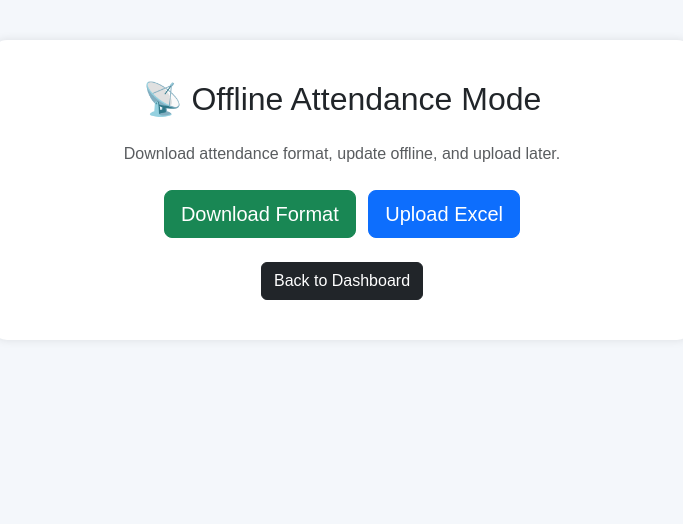
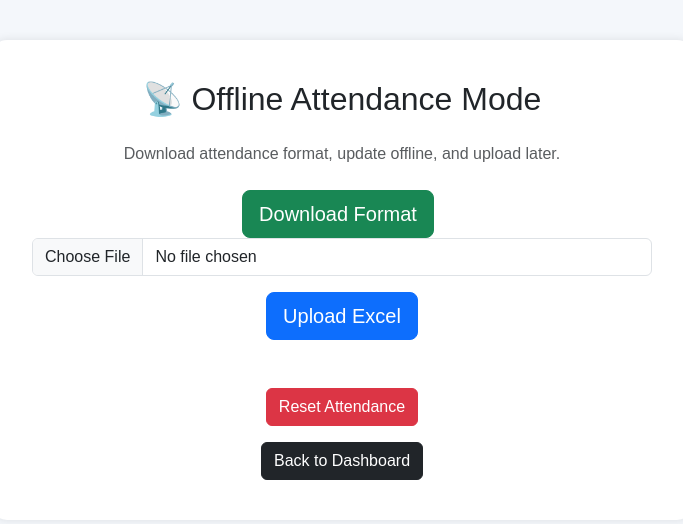
Before and after one commit to og-ankur/attendance-system, a Flask app: page /offline in a window 1280 px wide. Shown: the top 524 px of the page, without its empty margins (298-981 px from the left). Run offline with Flask 3, Linux system fonts and the light colour scheme.

Commit message:
Add file upload form and reset attendance button
Added a form for uploading Excel files and a button to reset attendance.

```diff
--- a/templates/offline.html
+++ b/templates/offline.html
@@ -51,13 +51,36 @@ Download Format
 
 </a>
 
-<button class="btn btn-primary btn-lg">
+<form
+action="/upload"
+method="post"
+enctype="multipart/form-data">
+
+<input
+type="file"
+name="file"
+class="form-control mb-3"
+required>
+
+<button
+class="btn btn-primary btn-lg">
 
 Upload Excel
 
 </button>
 
+</form>
+
 <br><br>
+
+  <a href="/reset_attendance"
+class="btn btn-danger mb-3">
+
+Reset Attendance
+
+</a>
+
+<br>
 
 <a href="/dashboard" class="btn btn-dark">
 
```
